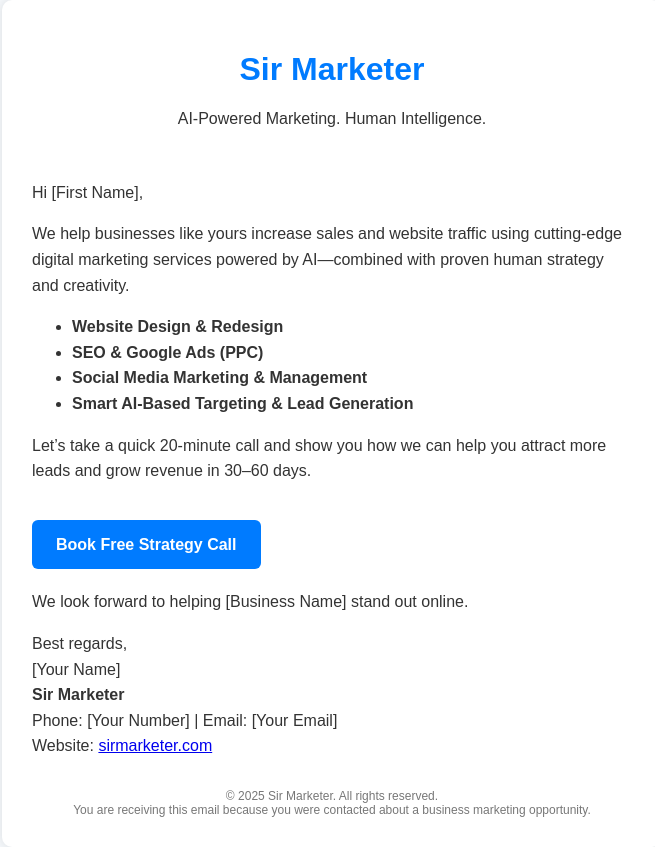
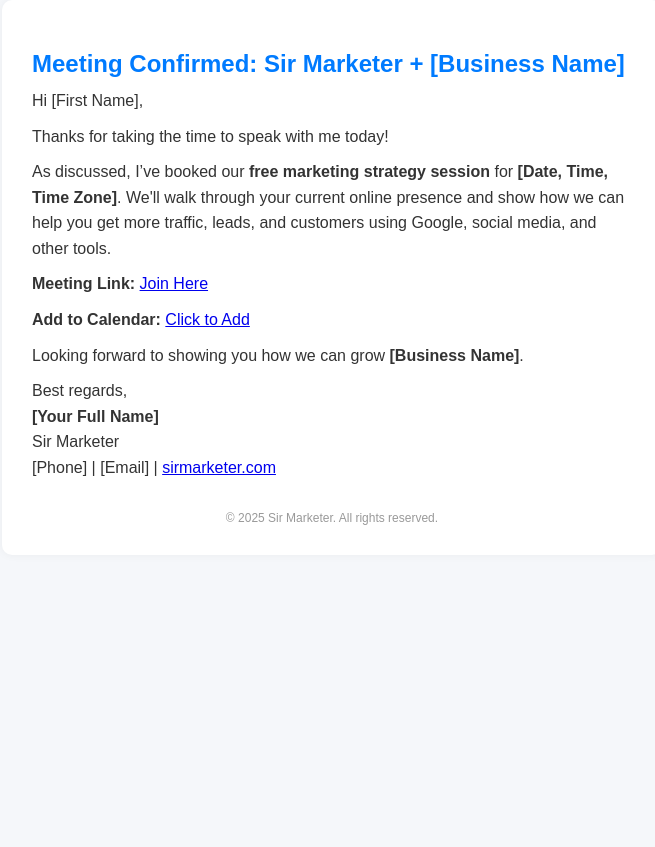
Before and after one commit to Itssmepj/Meeting-Confirmed-Email-Template, a plain HTML site: page index.html in a window 1280 px wide. Shown: the whole page, without its empty margins (308-963 px from the left). After the commit the page ends 800 px from the top, so only its background shows below. Drawn offline with Linux system fonts and the light colour scheme.

Commit message:
Update email template and add live server settings

```diff
--- a/index.html
+++ b/index.html
@@ -1,87 +1,71 @@
 <!DOCTYPE html>
-<html>
+<html lang="en">
 <head>
-  <meta charset="UTF-8">
-  <title>Boost Your Business with Sir Marketer</title>
+  <meta charset="UTF-8" />
+  <meta name="viewport" content="width=device-width, initial-scale=1.0" />
+  <title>Meeting Confirmation</title>
   <style>
     body {
+      background-color: #f5f7fa;
       font-family: Arial, sans-serif;
-      background-color: #f4f7fa;
       margin: 0;
       padding: 0;
       color: #333;
     }
     .container {
-      width: 100%;
       max-width: 600px;
       margin: auto;
-      background-color: #ffffff;
+      background: #ffffff;
+      padding: 30px;
       border-radius: 10px;
-      padding: 30px;
-      box-shadow: 0 0 10px rgba(0,0,0,0.1);
+      box-shadow: 0 0 10px rgba(0,0,0,0.05);
     }
-    .header {
-      text-align: center;
-      padding-bottom: 20px;
+    h2 {
+      color: #007BFF;
+      margin-bottom: 10px;
     }
-    .header h1 {
-      color: #007BFF;
-    }
-    .content {
+    p {
       line-height: 1.6;
+      margin: 10px 0;
     }
     .button {
       display: inline-block;
+      background-color: #007BFF;
+      color: #fff;
+      padding: 12px 20px;
+      border-radius: 6px;
+      text-decoration: none;
       margin-top: 20px;
-      padding: 12px 24px;
-      background-color: #007BFF;
-      color: #ffffff;
-      text-decoration: none;
-      border-radius: 6px;
       font-weight: bold;
     }
     .footer {
       margin-top: 30px;
       font-size: 12px;
-      color: #777;
       text-align: center;
+      color: #999;
     }
   </style>
 </head>
 <body>
   <div class="container">
-    <div class="header">
-      <h1>Sir Marketer</h1>
-      <p>AI-Powered Marketing. Human Intelligence.</p>
-    </div>
-    <div class="content">
-      <p>Hi [First Name],</p>
+    <h2>Meeting Confirmed: Sir Marketer + [Business Name]</h2>
+    <p>Hi [First Name],</p>
+    <p>Thanks for taking the time to speak with me today!</p>
+    <p>As discussed, I’ve booked our <strong>free marketing strategy session</strong> for <strong>[Date, Time, Time Zone]</strong>. We'll walk through your current online presence and show how we can help you get more traffic, leads, and customers using Google, social media, and other tools.</p>
+    <p><strong>Meeting Link:</strong> <a href="[Insert Meeting Link]" target="_blank">Join Here</a></p>
+    <p><strong>Add to Calendar:</strong> <a href="[Insert Calendar Link]" target="_blank">Click to Add</a></p>
 
-      <p>We help businesses like yours increase sales and website traffic using cutting-edge digital marketing services powered by AI—combined with proven human strategy and creativity.</p>
+    <p>Looking forward to showing you how we can grow <strong>[Business Name]</strong>.</p>
 
-      <ul>
-        <li><strong>Website Design & Redesign</strong></li>
-        <li><strong>SEO & Google Ads (PPC)</strong></li>
-        <li><strong>Social Media Marketing & Management</strong></li>
-        <li><strong>Smart AI-Based Targeting & Lead Generation</strong></li>
-      </ul>
-
-      <p>Let’s take a quick 20-minute call and show you how we can help you attract more leads and grow revenue in 30–60 days.</p>
-
-      <a class="button" href="https://calendly.com/yourlink" target="_blank">Book Free Strategy Call</a>
-
-      <p style="margin-top: 20px;">We look forward to helping [Business Name] stand out online.</p>
-
-      <p>Best regards,<br>
-      [Your Name]<br>
-      <strong>Sir Marketer</strong><br>
-      Phone: [Your Number] | Email: [Your Email]<br>
-      Website: <a href="https://sirmarketer.com">sirmarketer.com</a></p>
-    </div>
+    <p>
+      Best regards,<br/>
+      <strong>[Your Full Name]</strong><br/>
+      Sir Marketer<br/>
+      [Phone] | [Email] | <a href="https://sirmarketer.com" target="_blank">sirmarketer.com</a>
+    </p>
 
     <div class="footer">
-      © 2025 Sir Marketer. All rights reserved.<br>
-      You are receiving this email because you were contacted about a business marketing opportunity.
+      © 2025 Sir Marketer. All rights reserved.
     </div>
   </div>
 </body>
```
